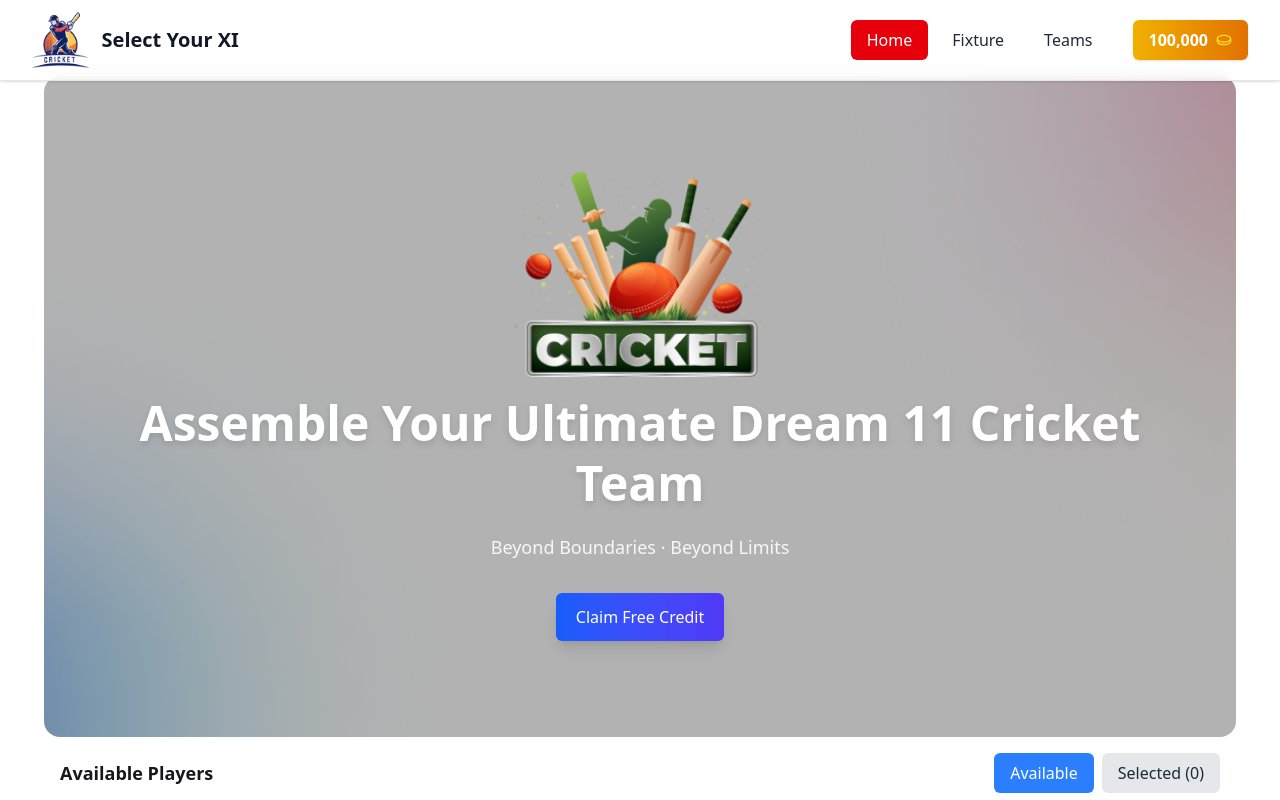
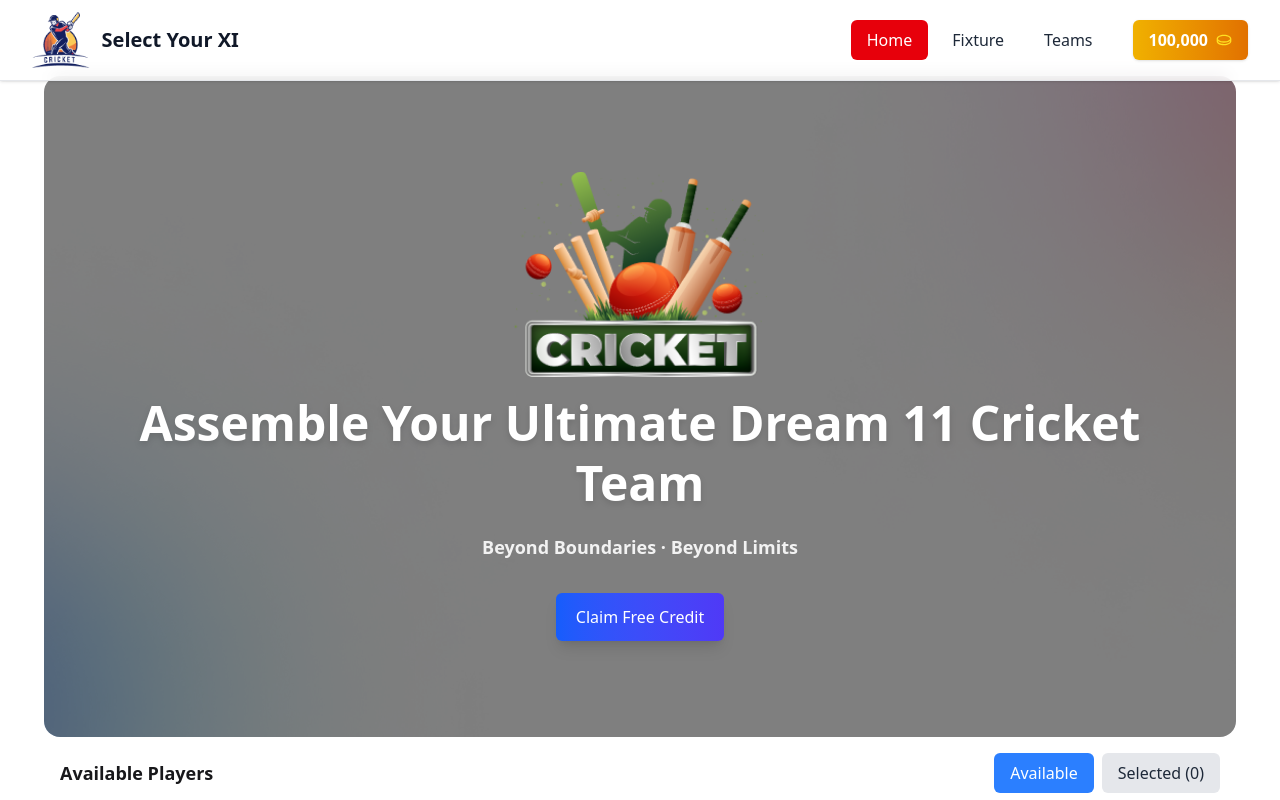
Before and after one commit to kokey1234/Fantasy-Cricket-Team-Builder, a React (Vite) app: page / in a window 1280 px wide. Shown: the top 800 px of the page. Built offline with nearby package versions, Linux system fonts and the light colour scheme.

Commit message:
added z indexing  perfectly

```diff
--- a/src/component/Hero.jsx
+++ b/src/component/Hero.jsx
@@ -26,7 +26,7 @@ export const Hero = ({ coin, setCoin }) => {
       style={{ backgroundImage: `url(${banner})` }}
       aria-label="Hero banner"
     >
-      <div className="absolute inset-0 bg-black/30 dark:bg-black/40 pointer-events-none" />
+      <div className="absolute inset-0 bg-black/50 dark:bg-black/60 pointer-events-none" />
 
       <div className="relative z-10 max-w-6xl mx-auto px-4 sm:px-6 lg:px-8 py-12 sm:py-16 lg:py-24">
         <div className="flex flex-col items-center text-center gap-3 sm:gap-4">
@@ -52,7 +52,7 @@ export const Hero = ({ coin, setCoin }) => {
             initial={{ opacity: 0, y: 20 }}
             animate={{ opacity: 1, y: 0 }}
             transition={{ duration: 0.5, delay: 0.4 }}
-            className="text-sm sm:text-base md:text-lg text-white/90 mt-1"
+            className="text-2xl sm:text-base md:text-lg font-bold text-white/90 mt-1"
           >
             Beyond Boundaries · Beyond Limits
           </motion.h4>
--- a/src/component/NavBar.jsx
+++ b/src/component/NavBar.jsx
@@ -30,7 +30,7 @@ export const NavBar = ({ coin }) => {
       animate={{ y: 0, opacity: 1 }}
       transition={{ duration: 0.5, ease: "easeInOut" }}
       // REMOVED mx-14, ensuring it's full-width
-      className="w-full bg-white/80 dark:bg-gray-900/80 backdrop-blur-sm border-b border-gray-200 dark:border-gray-800 shadow-sm fixed top-0 left-0 z-50"
+      className="w-full bg-white/80 dark:bg-gray-900/80 backdrop-blur-sm border-b border-gray-200 dark:border-gray-800 shadow-sm fixed top-0 left-0 z-100"
     >
       {/* This inner container aligns the content with your Hero section */}
       <div className="mx-auto max-w-7xl px-4 sm:px-6 lg:px-8">
```
